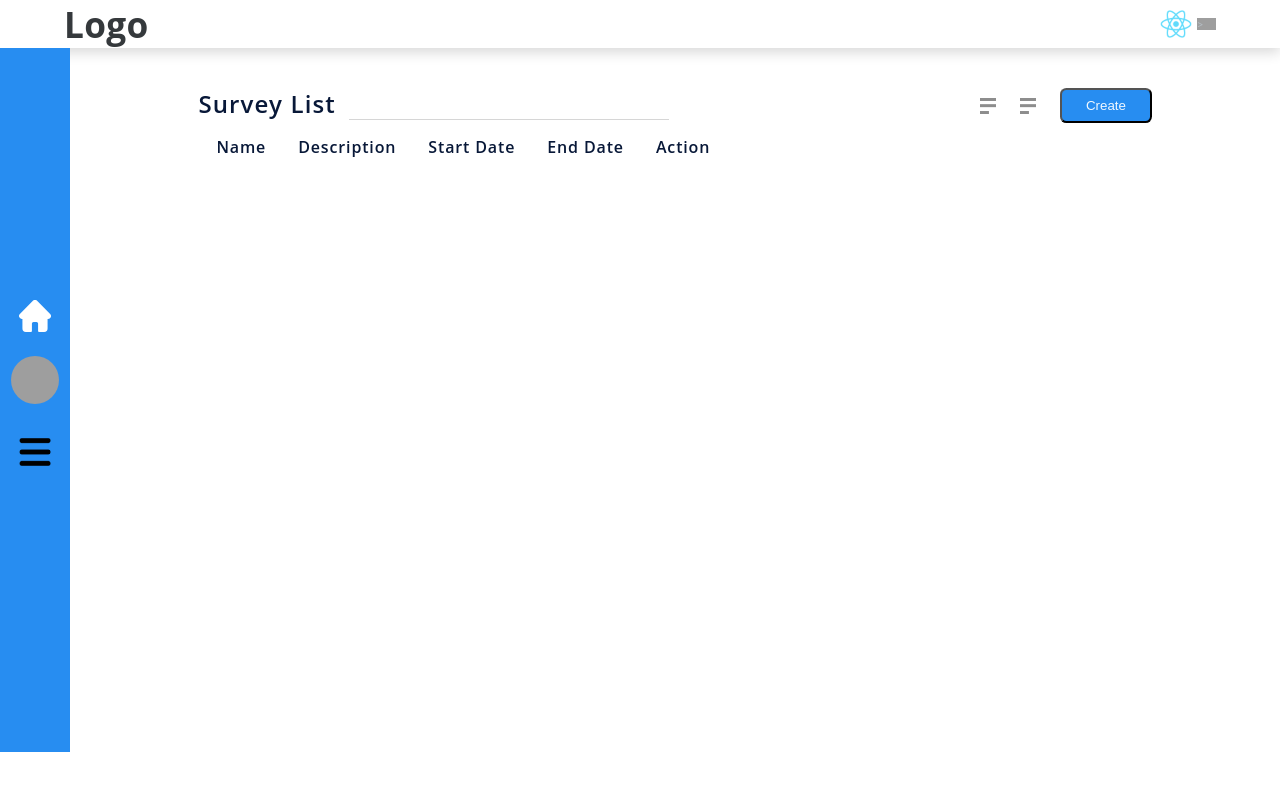
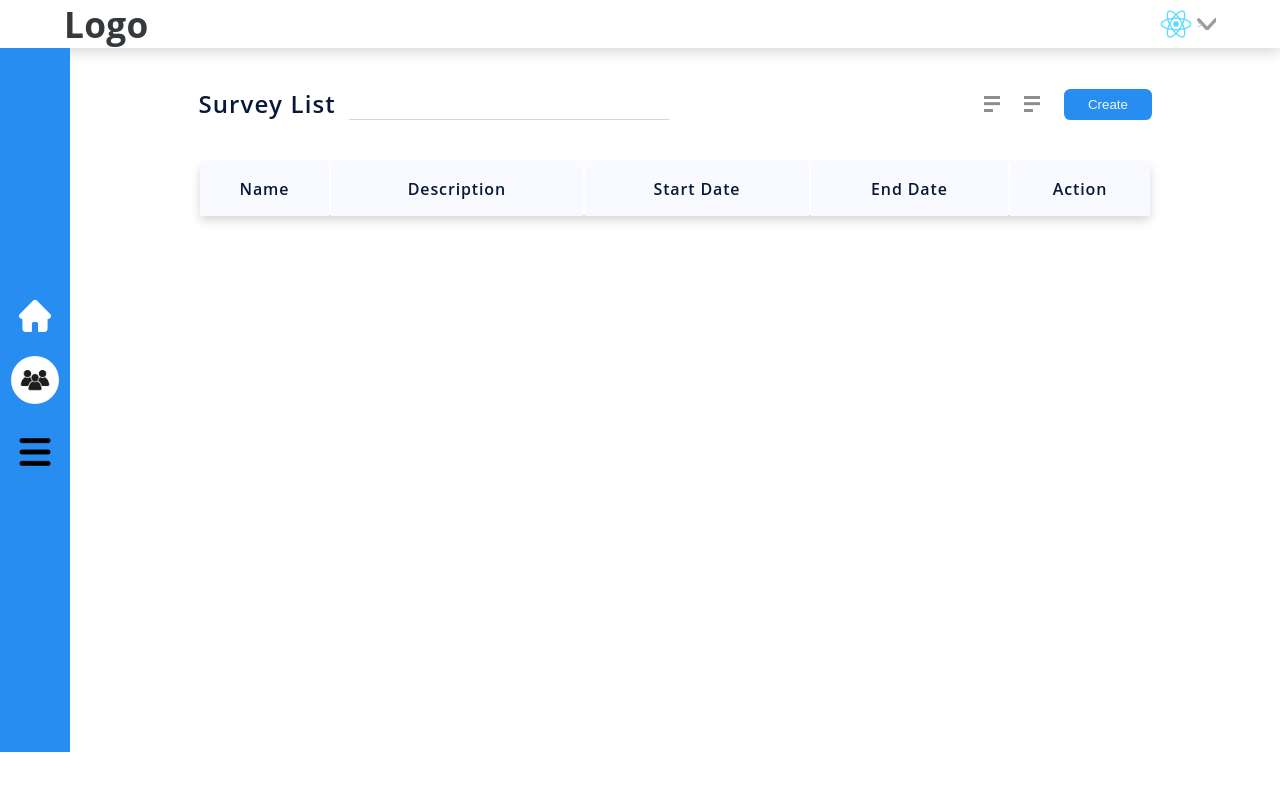
Before and after one commit to shubham34rathod/Project_Survey, a React (Create React App) app in the folder FrontEnd/: page / in a window 1280 px wide. Shown: the top 790 px of the page. Built offline with nearby package versions, Linux system fonts and the light colour scheme; grey boxes are pictures that could not be loaded.

Commit message:
Added people icon

```diff
--- a/FrontEnd/src/styles/surveylist.css
+++ b/FrontEnd/src/styles/surveylist.css
@@ -1,32 +1,32 @@
-.container{
+.container {
     display: flex;
     justify-content: space-between;
 }
 
-.list-container{
+.list-container {
     margin: 2rem 8rem 0 8rem;
     width: 100%;
 }
 
-.list-header{
+.list-header {
     padding: .5rem 0;
     display: flex;
     justify-content: space-between;
     justify-items: center;
 }
 
-#searchform  label{
+#searchform label {
     font: normal normal 600 1.5rem/2rem Open Sans;
     letter-spacing: .072rem;
     color: #081838;
 }
 
-#searchform > form{
+#searchform>form {
     display: flex;
     justify-items: center;
 }
 
-#searchform  input{
+#searchform input {
     border: none;
     width: 20rem;
     font-size: 1rem;
@@ -34,47 +34,73 @@ color: #081838;
     border-bottom: 0.1rem solid #00000029;
 }
 
-#util{
+#util {
     display: flex;
     justify-content: space-between;
     align-items: center;
 }
 
-#util div{
+#util div {
     margin-left: 1.5rem;
 }
 
-#sort, #filter{
+#sort,
+#filter {
     width: 1rem;
     height: 1rem;
 }
 
-#sort{
+#sort {
     background: transparent url('../../public/images/sort.svg') 0% 0% no-repeat padding-box;
     background-size: cover;
 }
 
-#filter{
+#filter {
     background: transparent url('../../public/images/sort.svg') 0% 0% no-repeat padding-box;
     background-size: cover;
 }
 
-#create-btn button{
+#create-btn button {
     padding: .5rem 1.5rem;
     background-color: #278DF1;
     border-radius: .4rem;
     color: aliceblue;
+    border: none;
 }
 
-table thead{
-    text-align: center;
-    display: flex;
-    justify-content: space-between;
+.survey-list {
+    margin-top: 2rem;
+}
+
+table {
     width: 100%;
 }
-th{
-    padding: 0 1rem;
+
+thead {
+    text-align: center;
+    background: #F8FAFF 0% 0% no-repeat padding-box;
+    box-shadow: 0px .3rem .6rem #00000029;
+    opacity: 1;
+    border: none;
+
+}
+
+th {
+    padding: .8rem 0;
     font: normal normal 600 1rem/1.8rem Open Sans;
     letter-spacing: .054rem;
     color: #081838;
 }
+
+td {
+    font: normal normal 600 1rem/1.4rem Open Sans;
+    letter-spacing: .048rem;
+    color: #4D4A4A;
+    text-align: center;
+    padding: 1rem 0;
+}
+
+tr{
+    margin-bottom: .5rem;
+    background: #FAFDFF 0% 0% no-repeat padding-box;
+}
```
Also changed, not shown: FrontEnd/public/images/next.svg (added), FrontEnd/public/images/people.png (added). Lines whose indentation alone changed are shown as unchanged.
